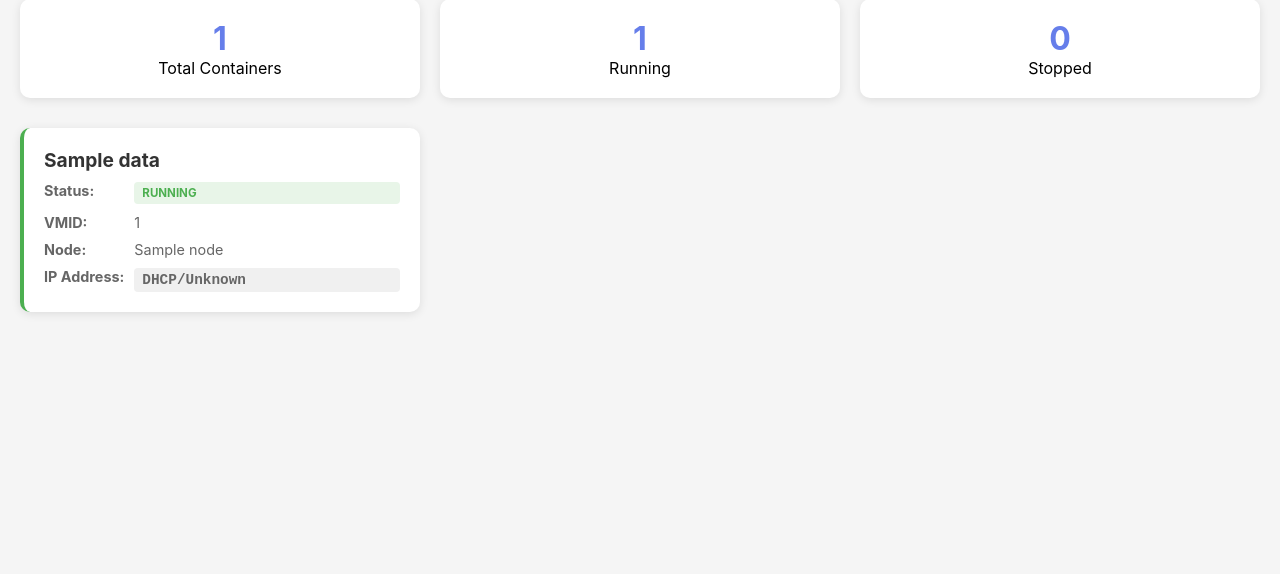
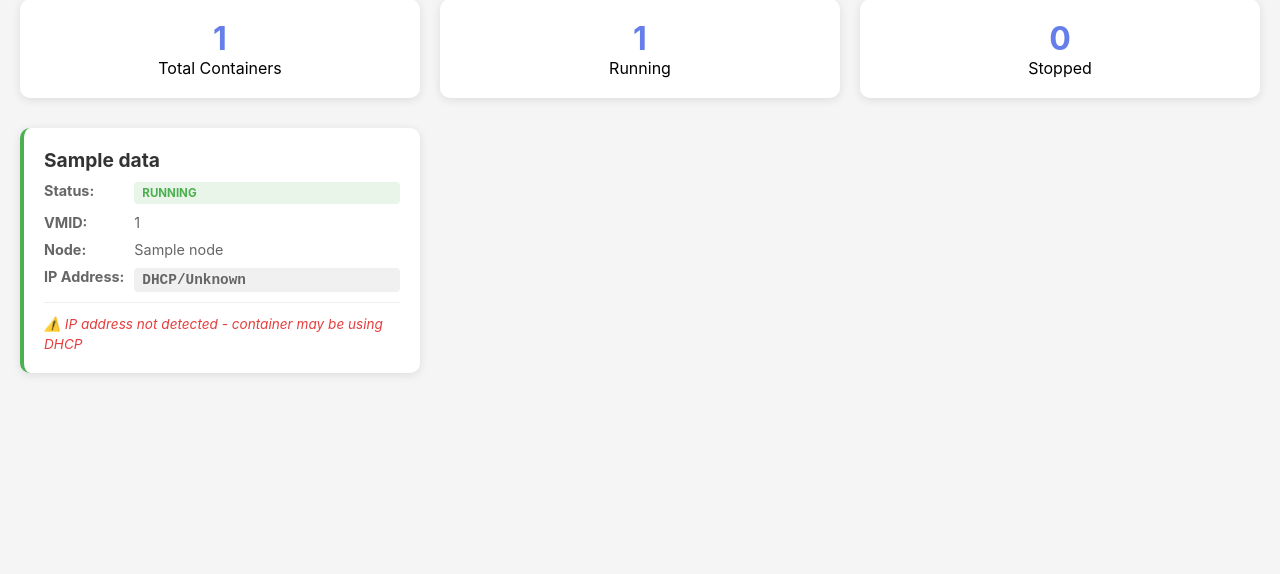
Before and after one commit to pfeerick/proxmox-services-homepage, a Flask app: page / in a window 1280 px wide. Shown: the part 147-721 px from the top of the page. Run offline with Flask 3, Linux system fonts and the light colour scheme; a database or web service that is not in the repository returns one stand-in record (values such as "Sample title"); data that the repository does not hold is empty.

Commit message:
fix: IP addresses and links work now

```diff
--- a/app.py
+++ b/app.py
@@ -207,6 +207,14 @@ class ProxmoxAPI:
                         # Extract IP from network config
                         ip_address = self._extract_ip_from_config(config)
 
+                        # If no static IP found, try to get the actual IP from running container
+                        if not ip_address and container.get('status') == 'running':
+                            ip_address = self._get_actual_ip_address(node_name, vmid)
+
+                        # Final fallback
+                        if not ip_address:
+                            ip_address = 'DHCP/Unknown'
+
                         container_name = container.get('name', f'CT-{vmid}')
                         service_info = get_service_info(container_name)
 
@@ -243,9 +251,44 @@ class ProxmoxAPI:
                     for part in parts:
                         if part.strip().startswith('ip='):
                             ip_with_subnet = part.strip()[3:]  # Remove 'ip='
-                            return ip_with_subnet.split('/')[0]  # Remove subnet mask
+                            if ip_with_subnet.lower() != 'dhcp':
+                                return ip_with_subnet.split('/')[0]  # Remove subnet mask
 
-        return 'DHCP/Unknown'
+        return None  # Return None instead of 'DHCP/Unknown' for now
+
+    def _get_actual_ip_address(self, node_name, vmid):
+        """Get the actual IP address from the running container"""
+        try:
+            # Get the current status which includes network info
+            status_url = f"{self.base_url}/nodes/{node_name}/lxc/{vmid}/status/current"
+            headers = {"Authorization": f"PVEAPIToken={self.user}={self.token}"}
+
+            status_response = requests.get(status_url, headers=headers, verify=False, timeout=10)
+            status_response.raise_for_status()
+            status_data = status_response.json()['data']
+
+            # Check if there's network information in the status
+            if 'netin' in status_data or 'netout' in status_data:
+                # Try to get network interfaces
+                interfaces_url = f"{self.base_url}/nodes/{node_name}/lxc/{vmid}/interfaces"
+                interfaces_response = requests.get(interfaces_url, headers=headers, verify=False, timeout=10)
+
+                if interfaces_response.status_code == 200:
+                    interfaces = interfaces_response.json()['data']
+                    # Look for the first non-loopback interface with an IP
+                    for interface in interfaces:
+                        if interface.get('name') != 'lo' and 'inet' in interface:
+                            ip = interface['inet']
+                            # Remove subnet mask if present
+                            if '/' in ip:
+                                ip = ip.split('/')[0]
+                            return ip
+
+            return None
+
+        except Exception as e:
+            print(f"Error getting actual IP for container {vmid}: {e}")
+            return None
 
 # Initialize Proxmox API
 proxmox = ProxmoxAPI(
--- a/templates/index.html
+++ b/templates/index.html
@@ -133,6 +133,12 @@
             border-top: 1px solid #eee;
         }
 
+        .no-ip-warning {
+            color: #e53e3e;
+            font-size: 0.85em;
+            font-style: italic;
+        }
+
         .quick-link.primary {
             background: #667eea;
             font-weight: bold;
@@ -262,6 +268,10 @@
                 <!-- Always show SSH link for running containers -->
                 <a href="ssh://{{ container.ip }}:22" class="quick-link ssh" target="_blank">SSH</a>
             </div>
+            {% elif container.status == 'running' and container.ip == 'DHCP/Unknown' %}
+            <div class="quick-links">
+                <span class="no-ip-warning">⚠️ IP address not detected - container may be using DHCP</span>
+            </div>
             {% endif %}
         </div>
         {% endfor %}
```
